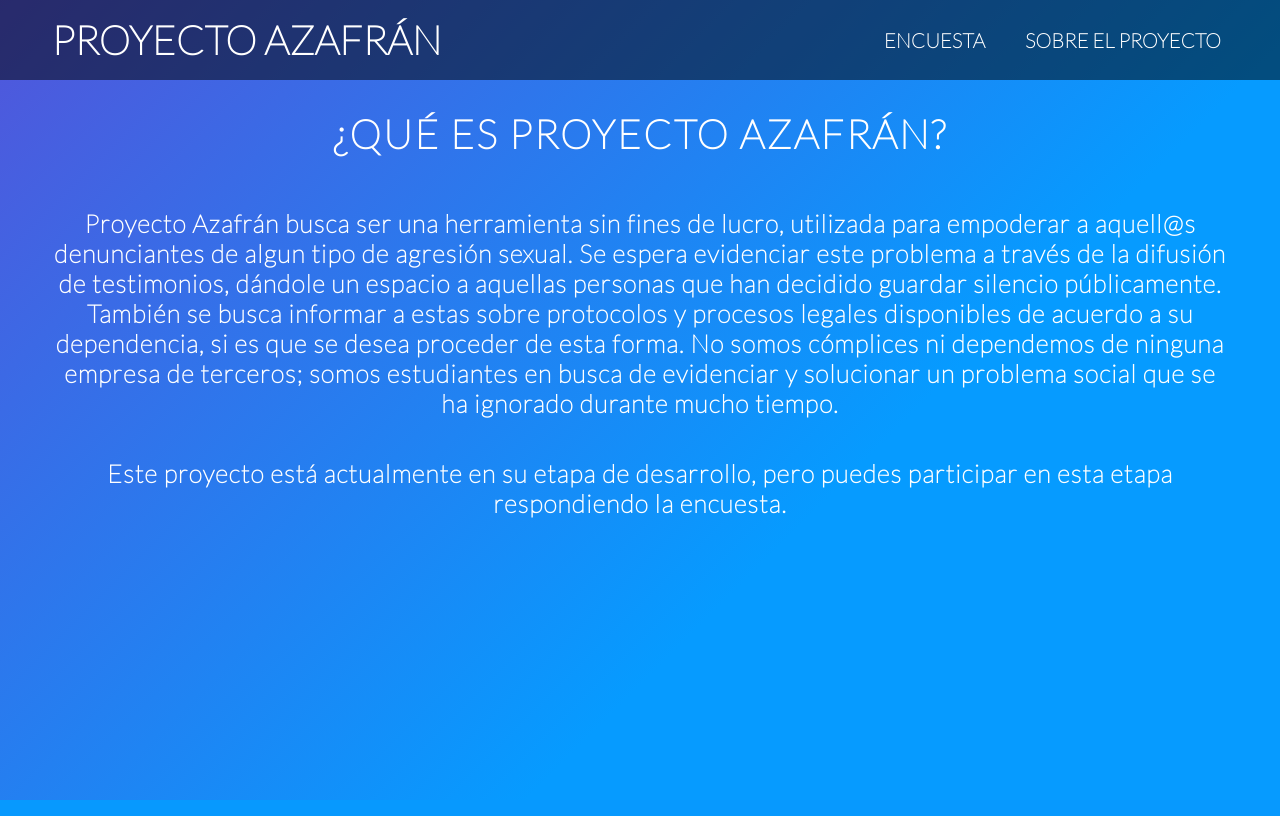
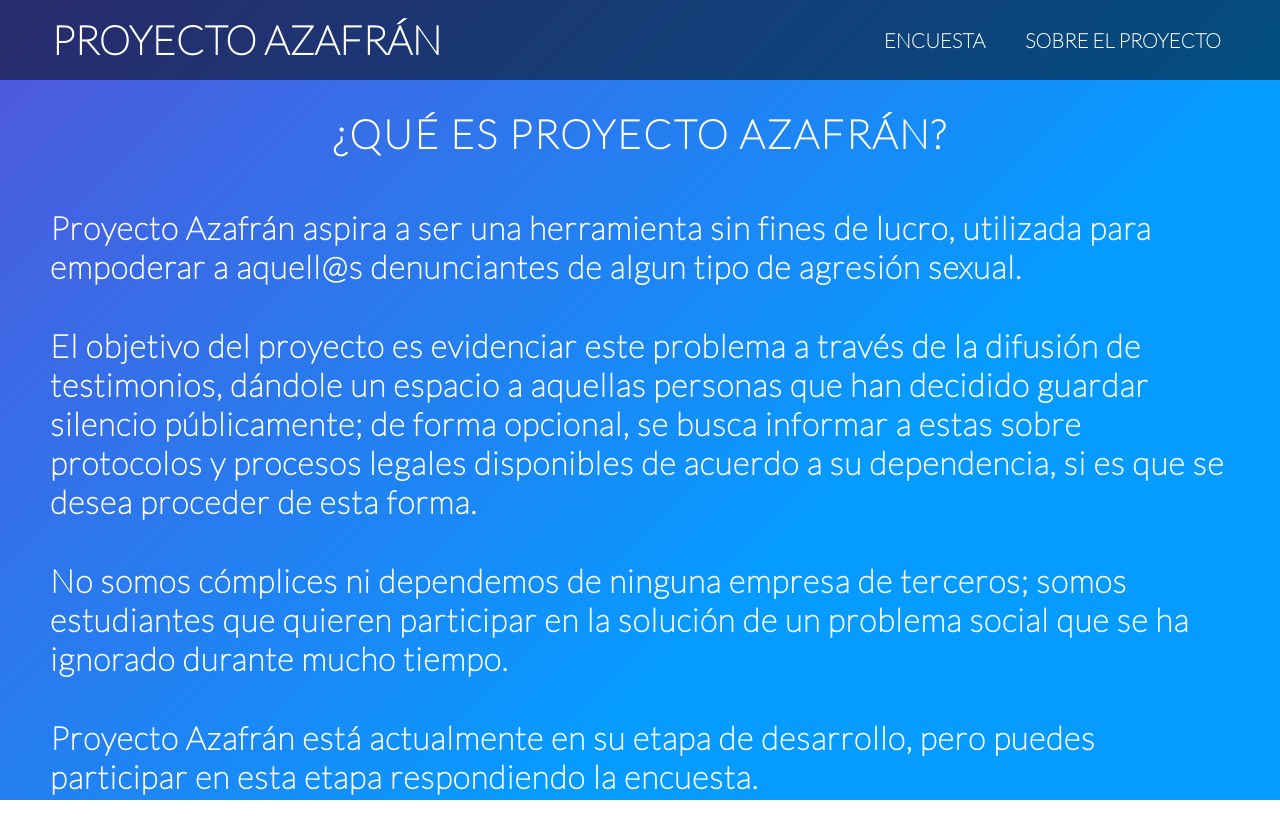
Before and after one commit to yeguacelestial/proyecto-azafran, a Django app: page /nosotros/ in a window 1280 px wide. Run offline with Django 3.2, Linux system fonts and the light colour scheme; some libraries are stand-ins or nearby versions.

Commit message:
Separated about content

```diff
--- a/static/css/styles-main.css
+++ b/static/css/styles-main.css
@@ -186,11 +186,11 @@
 }
 
 p {
-    font-size: 2.5rem;
+    font-size: 2.5vw;
     font-weight: bold;
     letter-spacing: 1px;
-    text-align: center;
     padding: 2rem 5rem;
+    justify-content: left;
 }
 
 
--- a/templates/about.html
+++ b/templates/about.html
@@ -1,7 +1,8 @@
 {% extends 'index.html' %}
 {% block content %}
     <h2>¿Qué es Proyecto Azafrán?</h2>
-    <p>Proyecto Azafrán busca ser una herramienta sin fines de lucro, utilizada para empoderar a aquell@s denunciantes de algun tipo de agresión sexual. Se espera evidenciar este problema a través de la difusión de testimonios, dándole un espacio a aquellas personas que han decidido guardar silencio públicamente. También se busca informar a estas sobre protocolos y procesos legales disponibles de acuerdo a su dependencia, si es que se desea proceder de esta forma. No somos cómplices ni dependemos de ninguna empresa de terceros; somos estudiantes en busca de evidenciar y solucionar un problema social que se ha ignorado durante mucho tiempo.</p>
-
-    <p>Este proyecto está actualmente en su etapa de desarrollo, pero puedes participar en esta etapa respondiendo la encuesta. </p>
+    <p>Proyecto Azafrán aspira a ser una herramienta sin fines de lucro, utilizada para empoderar a aquell@s denunciantes de algun tipo de agresión sexual. </p>
+    <p>El objetivo del proyecto es evidenciar este problema a través de la difusión de testimonios, dándole un espacio a aquellas personas que han decidido guardar silencio públicamente; de forma opcional, se busca informar a estas sobre protocolos y procesos legales disponibles de acuerdo a su dependencia, si es que se desea proceder de esta forma. </p>
+    <p>No somos cómplices ni dependemos de ninguna empresa de terceros; somos estudiantes que quieren participar en la solución de un problema social que se ha ignorado durante mucho tiempo.</p>
+    <p>Proyecto Azafrán está actualmente en su etapa de desarrollo, pero puedes participar en esta etapa respondiendo la encuesta. </p>
 {% endblock content %}
```
